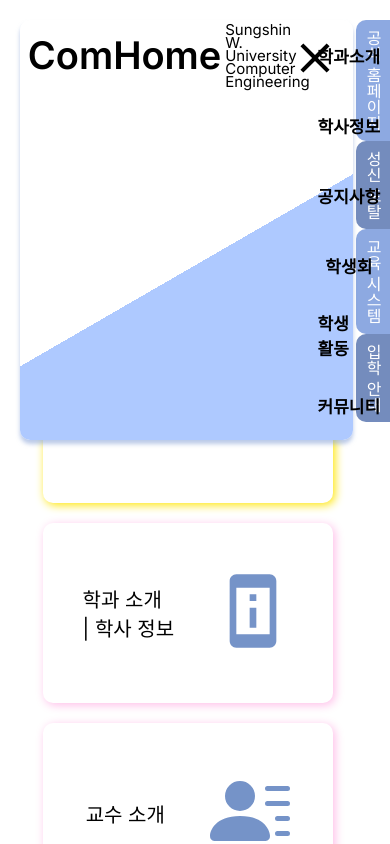
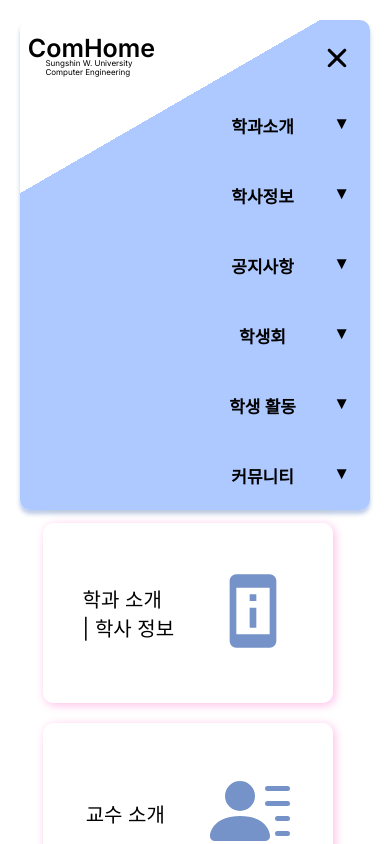
Before and after one commit to ComHomeDev/ComHomeClient, a React (Create React App) app: page / in a window 390 px wide. Both pictures are taken after a click on the icon 314 px from the left and 58 px from the top of the page. Shown: the top 844 px of the page. Built offline with nearby package versions, Linux system fonts and the light colour scheme; the HTML template or start-up script is replaced by a standard one.

Commit message:
[mod] icons & view [add] navigate button

```diff
--- a/src/components/Header/Header.css
+++ b/src/components/Header/Header.css
@@ -40,6 +40,7 @@
   line-height: 13px;
   margin-left: 1vw;
   padding-top: 0.5vw;
+  width: max-content;
 }
 
 .headerMenu.web {
@@ -56,7 +57,7 @@
   border-radius: 0 10px 10px 0;
 }
 
-.headerButtonWrap {
+.headerMenu.web .headerButtonWrap {
   position: relative;
   display: flex;
   flex-direction: column;
@@ -75,10 +76,10 @@
   cursor: pointer;
 }
 
-.headerButtonWrap:hover {
+.headerMenu.web .headerButtonWrap:hover {
   background-color: white;
 }
-.headerButtonWrap:hover .headerLink {
+.headerMenu.web .headerButtonWrap:hover .headerLink {
   color: rgb(var(--blue));
 }
 
@@ -129,20 +130,59 @@
 }
 
 /* 모바일 메뉴 */
+
+.headerMenu.mobile {
+  position: relative;
+  width: 100%;
+}
 .mobileMenuIcon {
   position: absolute;
-  right: 13px;
+  right: 8px;
   top: 13px;
   width: 50px;
   height: 50px;
   color: black;
   left: auto;
 }
+.mobileMenuIcon.ham {
+  width: 40px;
+  right: 13px;
+}
 
-.headerMenu.mobile .headerLink {
+.headerMenu.mobile .headerButton .headerLink {
   /*모바일에서 사용할 것*/
   pointer-events: none;
   cursor: default;
+}
+
+.headerMenu.mobile .headerButtonWrap {
+  text-align: center;
+}
+.headerMenu.mobile .headerButtonWrap:nth-child(2) {
+  margin-top: 70px;
+}
+
+.headerMenu.mobile .headerButton .headerLink::after {
+  position: absolute;
+  right: 20px;
+  margin-left: 10px;
+  content: "▼";
+}
+
+.headerMenu.mobile .headerButtonWrap.focus {
+  background-color: white;
+  color: rgb(var(--blue));
+}
+
+.headerMenu.mobile .hoverMenuButton {
+  background-color: rgb(var(--blue));
+}
+.headerMenu.mobile .hoverMenuButton .headerLink {
+  color: white;
+}
+
+.headerMenu.mobile .headerButtonWrap.focus .headerButton .headerLink::after {
+  content: "▲";
 }
 
 @media (min-width: 1200px) {
@@ -156,6 +196,63 @@
   }
   .headerWrap.block {
     height: max-content;
+  }
+}
+
+@media (max-width: 600px) {
+  .headerWrap {
+    background: linear-gradient(
+      150deg,
+      white 150px,
+      rgb(var(--basic-blue)) 150px 100%
+    );
+  }
+  .headerTitle {
+    font-size: 30px;
+    flex-direction: column;
+    justify-content: center;
+  }
+  .headerDesc {
+    font-size: 13px;
+    line-height: 12px;
+    margin-top: -5px;
+    margin-left: -5px;
+  }
+}
+
+@media (max-width: 500px) {
+  .headerWrap {
+    width: 100%;
+  }
+  .headerTitle {
+    font-weight: 600;
+    font-size: 25px;
+  }
+  .headerDesc {
+    font-size: 8px;
+    line-height: 9px;
+  }
+}
+
+@media (max-width: 350px) {
+  .headerButtonWrap .headerButton {
+    font-size: 15px;
+  }
+}
+
+@media (max-width: 300px) {
+  .headerButtonWrap .headerButton {
+    font-size: 15px;
+  }
+  .headerMenu.mobile .headerButton .headerLink::after {
+    position: absolute;
+    right: 20px;
+    margin-left: 10px;
+    content: "";
+  }
+
+  .headerMenu.mobile .headerButtonWrap.focus .headerButton .headerLink::after {
+    content: "";
   }
 }
 
--- a/src/components/Header/Header.js
+++ b/src/components/Header/Header.js
@@ -1,5 +1,6 @@
 import React, { useState } from "react";
-import { IoIosMenu, IoMdClose } from "react-icons/io";
+import { IoIosClose } from "react-icons/io";
+import { IoMenuOutline } from "react-icons/io5";
 import { headerMenu } from "../variables";
 import Menu from "../Menu/HeaderMenu";
 import "./Header.css";
@@ -28,19 +29,15 @@ function Header() {
       </div>
 
       {/* 모바일 */}
-      <div
-        className={`headerMenu mobile ${
-          !menuToggle ? "menuBox" : "menuBoxHidden"
-        }`}
-      >
+      <div className={"headerMenu mobile"}>
         {!menuToggle ? (
-          <IoIosMenu
-            className="mobileMenuIcon"
+          <IoMenuOutline
+            className="mobileMenuIcon ham"
             alt="메뉴 펼치기 버튼"
             onClick={() => setMenuToggle(true)}
           />
         ) : (
-          <IoMdClose
+          <IoIosClose
             className="mobileMenuIcon"
             alt="메뉴 닫기 버튼"
             onClick={() => setMenuToggle(false)}
--- a/src/components/Menu/FastMenu.js
+++ b/src/components/Menu/FastMenu.js
@@ -51,4 +51,9 @@ const StyledFast = styled.div`
     background-color: #e6e6e6;
     color: rgb(var(--blue));
   }
+  @media (max-width: 500px) {
+    .menu-fastmenu {
+      display: none;
+    }
+  }
 `;
--- a/src/components/Menu/HeaderMenu.js
+++ b/src/components/Menu/HeaderMenu.js
@@ -12,13 +12,16 @@ function HeaderMenu({ data, onClick }) {
     return toggle || onClick;
   };
   return (
-    <div className="headerButtonWrap" key={data.name}>
+    <div
+      className={`headerButtonWrap ${toggle ? "focus" : ""}`}
+      key={data.name}
+    >
       <div className="headerButton" onClick={onClickHandler}>
         <a href={data.address} className="headerLink">
           {data.name}
         </a>
       </div>
-      <div className={`headerHoverMenu`}>
+      <div className="headerHoverMenu">
         {check() &&
           data.detail.map((details) => {
             return (
--- a/src/components/ScrollPages/SlideMain.css
+++ b/src/components/ScrollPages/SlideMain.css
@@ -8,6 +8,20 @@
   justify-content: center;
   align-items: center;
   background-color: white;
+}
+
+.main-expand-btn {
+  position: fixed;
+  top: 20px;
+  right: 20px;
+  border: none;
+  border-radius: 10px;
+  background-color: rgb(var(--basic-blue));
+  width: 100px;
+  height: 50px;
+  font-size: 13px;
+  font-weight: 600;
+  box-shadow: 0px 4px 4px rgb(0 0 0 / 25%);
 }
 
 .main-head {
--- a/src/components/ScrollPages/SlideMain.js
+++ b/src/components/ScrollPages/SlideMain.js
@@ -1,12 +1,23 @@
 import React from "react";
+import { useNavigate } from "react-router-dom";
 import Card from "../../components/Card";
 import { AiOutlineSearch } from "react-icons/ai";
 import { simpleBodyContent } from "../../components/variables";
 import "./SlideMain.css";
 
 function SlideMain() {
+  const navigate = useNavigate();
+  const routeChange = () => {
+    let path = `/`;
+    navigate(path);
+  };
   return (
     <div className="main-container">
+      <button className="main-expand-btn" onClick={routeChange}>
+        모든 메뉴
+        <br />
+        모아보기
+      </button>
       <div className="main-head">
         <div className="main-title">ComHome</div>
         <form
```
